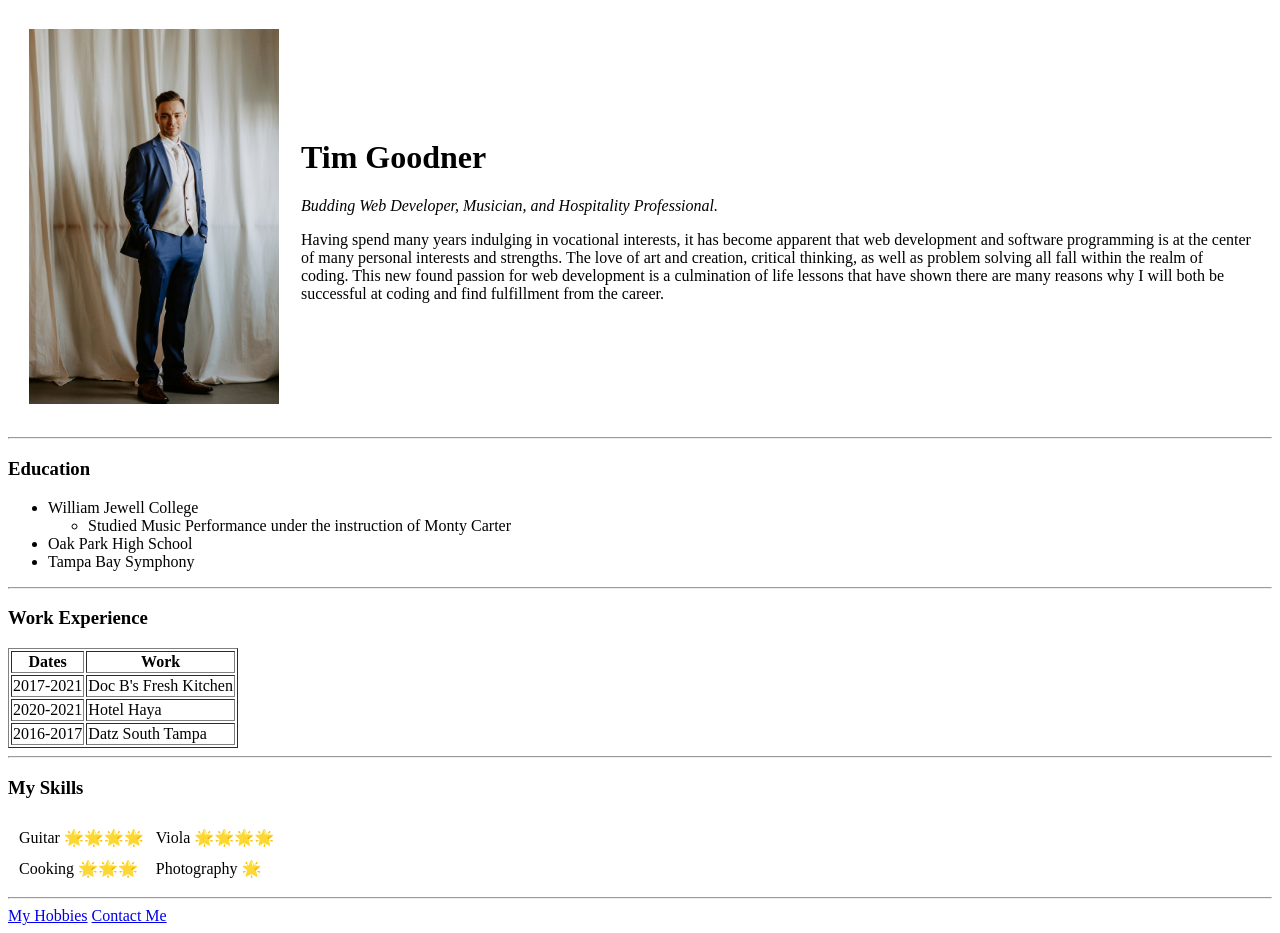
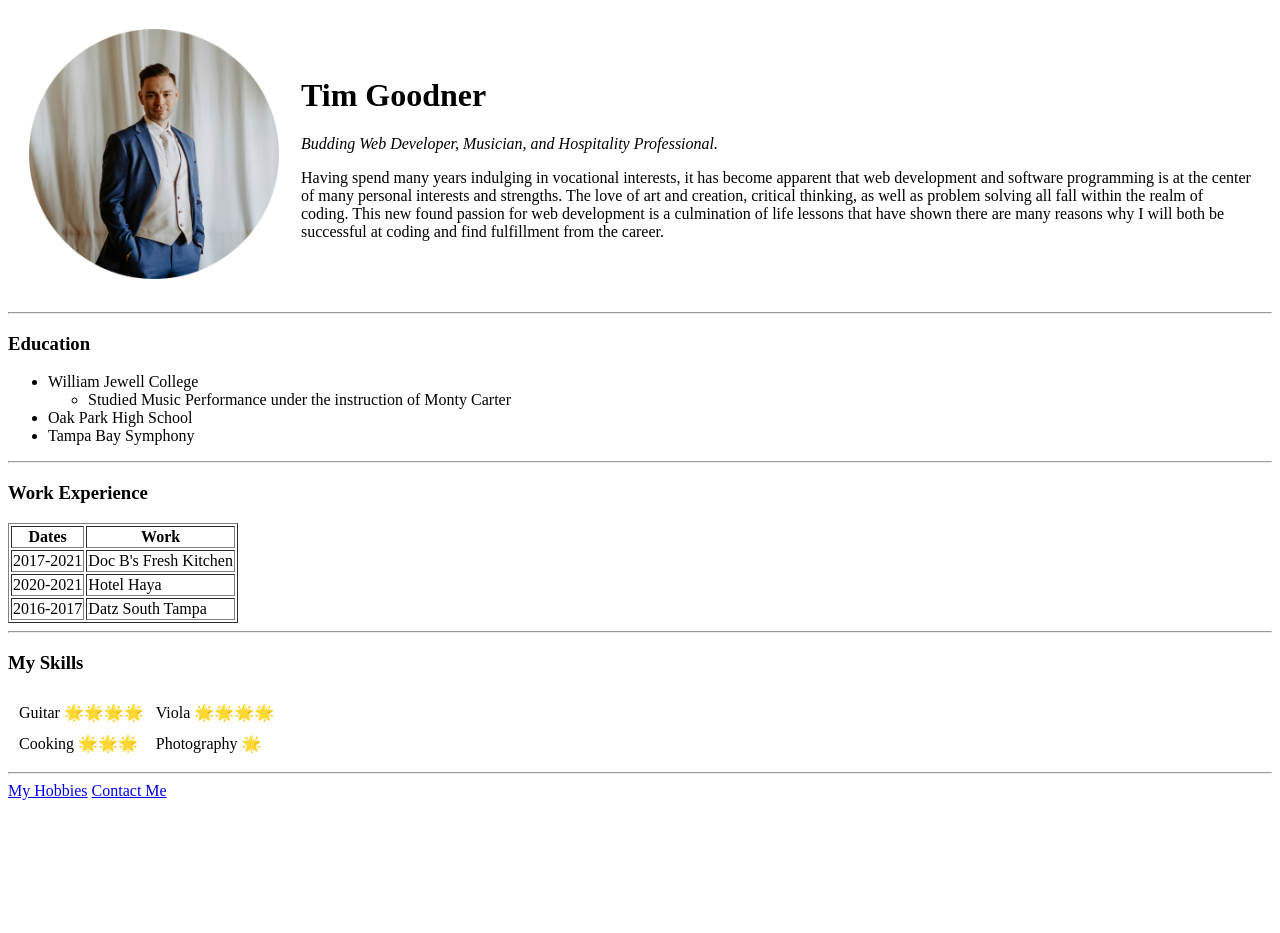
Before and after one commit to tgoodner/cv, a plain HTML site: page index.html in a window 1280 px wide. After the commit the page ends 808 px from the top, so only its background shows below. Drawn offline with Linux system fonts and the light colour scheme.

Commit message:
edited photo and index.html

```diff
--- a/index.html
+++ b/index.html
@@ -10,7 +10,7 @@
   <table cellspacing="20">
     <tr>
       <td>
-        <img width=250px alt="picture of Tim Goodner" src="Tim Profile Picture.jpg" />
+        <img width=250px alt="picture of Tim Goodner" src="tim-profile.png" />
       </td>
       <td>
         <h1>Tim Goodner</h1>
```
Also changed, not shown: tim-profile.png (added).
